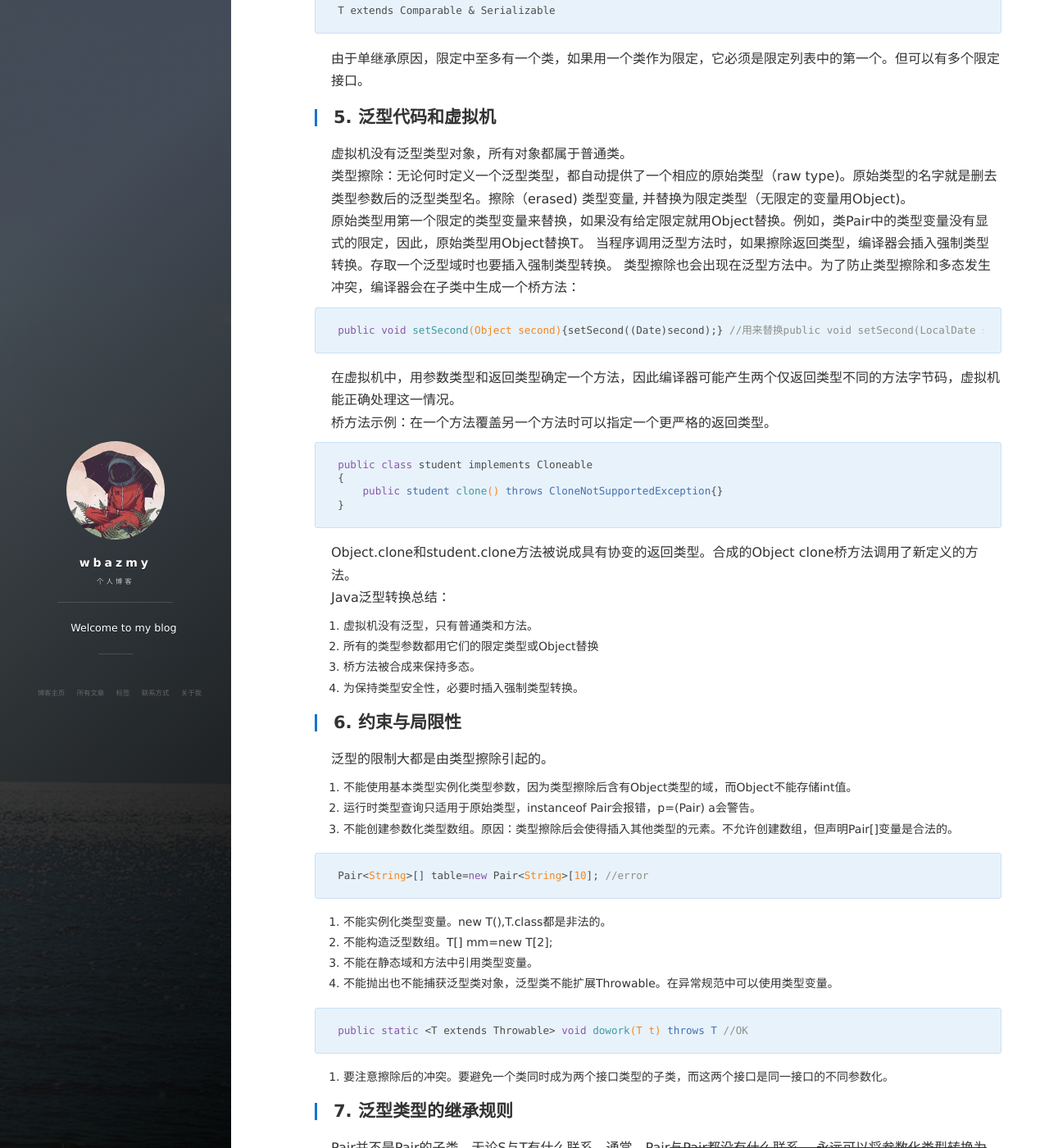
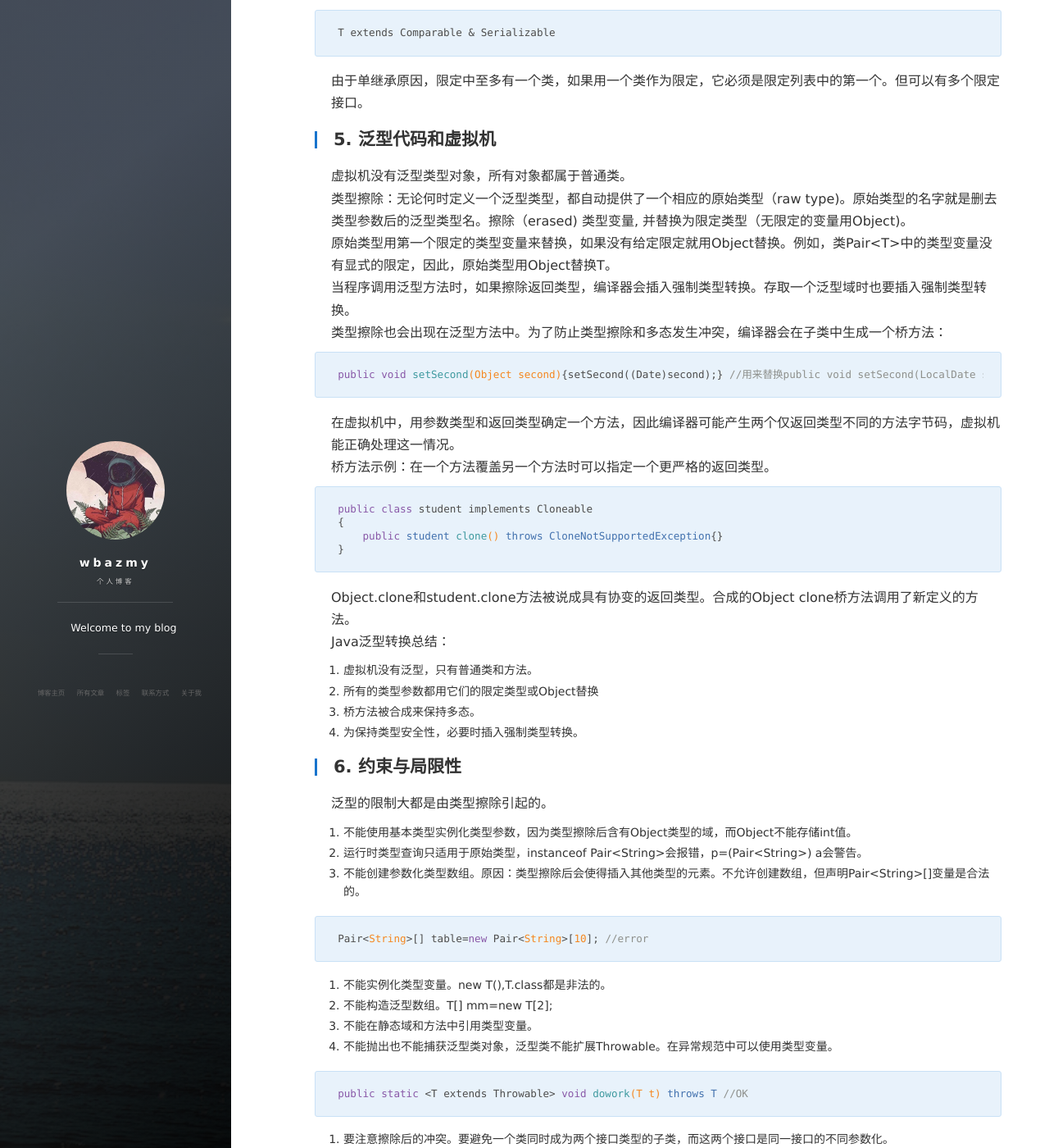
Before and after one commit to wbazmy/wbazmy.github.io, a Jekyll site: the page built from _posts/2021-10-14-泛型程序设计.md, in a window 1280 px wide and 1400 px high, scrolled down 2075 px. Shown: the whole window at 82% size. Built offline with Jekyll 4.4.1, drawn with Linux system fonts in a browser that asks for light colours; nearby versions of some CDN libraries; comment, search, counter and statistics services are not loaded; some of the changed text lies outside the part shown.

Commit message:
Update 2021-10-14-泛型程序设计.md

````diff
--- a/_posts/2021-10-14-泛型程序设计.md
+++ b/_posts/2021-10-14-泛型程序设计.md
@@ -93,7 +93,7 @@ T extends Comparable & Serializable
 ## 5. 泛型代码和虚拟机
 虚拟机没有泛型类型对象，所有对象都属于普通类。
 类型擦除：无论何时定义一个泛型类型，都自动提供了一个相应的原始类型（raw type)。原始类型的名字就是删去类型参数后的泛型类型名。擦除（erased) 类型变量, 并替换为限定类型（无限定的变量用Object)。
-原始类型用第一个限定的类型变量来替换，如果没有给定限定就用Object替换。例如，类Pair<T>中的类型变量没有显式的限定，因此，原始类型用Object替换T。
+原始类型用第一个限定的类型变量来替换，如果没有给定限定就用Object替换。例如，类Pair&lt;T&gt;中的类型变量没有显式的限定，因此，原始类型用Object替换T。
 当程序调用泛型方法时，如果擦除返回类型，编译器会插入强制类型转换。存取一个泛型域时也要插入强制类型转换。
 类型擦除也会出现在泛型方法中。为了防止类型擦除和多态发生冲突，编译器会在子类中生成一个桥方法：
 
@@ -121,8 +121,8 @@ Java泛型转换总结：
 ## 6. 约束与局限性
 泛型的限制大都是由类型擦除引起的。
 1. 不能使用基本类型实例化类型参数，因为类型擦除后含有Object类型的域，而Object不能存储int值。
-2. 运行时类型查询只适用于原始类型，instanceof Pair<String>会报错，p=(Pair<String>) a会警告。
-3. 不能创建参数化类型数组。原因：类型擦除后会使得插入其他类型的元素。不允许创建数组，但声明Pair<String>[]变量是合法的。
+2. 运行时类型查询只适用于原始类型，instanceof Pair&lt;String&gt;会报错，p=(Pair&lt;String&gt;) a会警告。
+3. 不能创建参数化类型数组。原因：类型擦除后会使得插入其他类型的元素。不允许创建数组，但声明Pair&lt;String&gt;[]变量是合法的。
 
 ```java
 Pair<String>[] table=new Pair<String>[10]; //error
````
Also changed, not shown: other parts of _posts/2021-10-14-泛型程序设计.md (+3 -3 lines).
